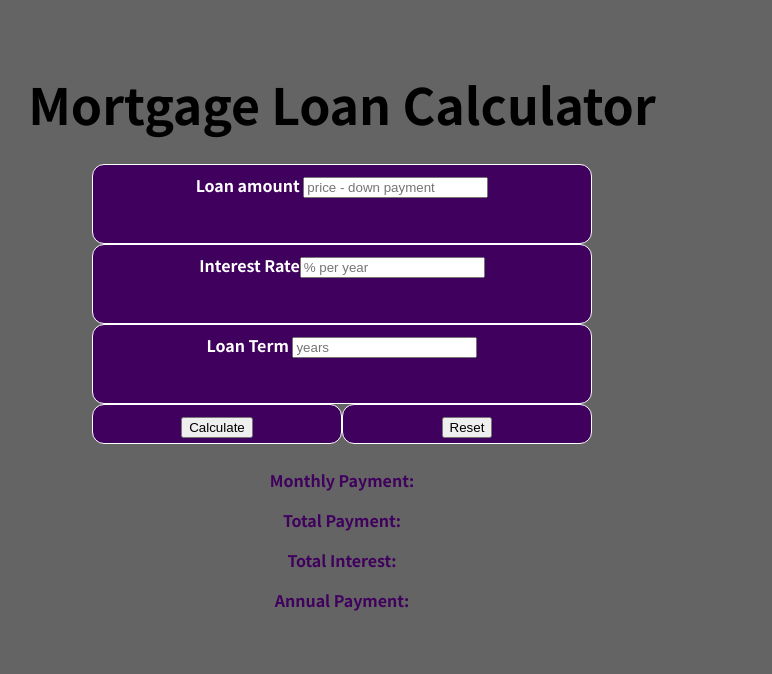
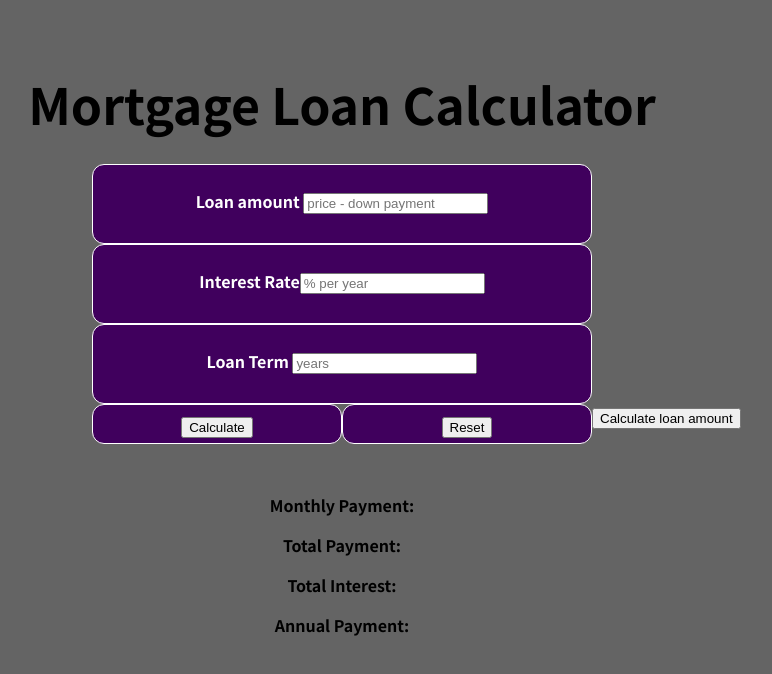
Before and after one commit to Tannerp647/MortgageCalcReact, a React (Create React App) app: page / in a window 1280 px wide. Shown: the top 674 px of the page, without its empty margins (298-1070 px from the left). Built offline with nearby package versions, Linux system fonts and the light colour scheme.

Commit message:
fixed syntax, added logic to reset text fields.

```diff
--- a/src/Components/Answer.js
+++ b/src/Components/Answer.js
@@ -7,7 +7,7 @@ const Answer = () => {
     const [monthlyPayment, setMonthlyPayment] = useState('');
     const [loanMonths, setLoanMonths] = useState('');
     const [interestRate, setInterestRate] = useState('');
-    const [LoanAmount, setLoanAmount] = useState('');
+    const [totalLoanAmount, setTotalLoanAmount] = useState('');
     const [totalPayment, setTotalPayment] = useState('');
     const [annualPayment, setAnnualPayment] = useState('');
     const [totalInterest, setTotalInterest] = useState('');
@@ -17,16 +17,16 @@ const Answer = () => {
     const interestRatePlusOne = interestRate + 1;
     const interestRateCalc = 1 - Math.pow(interestRatePlusOne, - loanMonths);
     const interestRateCalcTwo = interestRate / interestRateCalc;
-    const final = interestRateCalcTwo * LoanAmount;
+    const final = interestRateCalcTwo * totalLoanAmount;
 
     const calculate = (loanAmount, interestRate, loanTerm) => {
         calculateMonths(loanTerm);
         calcInterestRate(interestRate);
-        setLoanAmount(loanAmount);
+        setTotalLoanAmount(loanAmount);
         setMonthlyPayment(`$${Math.ceil(final)}`);
         setTotalPayment(`$${Math.ceil(final * loanMonths)}`);
         setAnnualPayment(`$${Math.ceil(final) * 12}`);
-        setTotalInterest(`$${Math.ceil(final * loanMonths) - LoanAmount}`);
+        setTotalInterest(`$${Math.ceil(final * loanMonths) - totalLoanAmount}`);
     };
 
     const calculateMonths = (loanTerm) => {
@@ -37,9 +37,11 @@ const Answer = () => {
         setInterestRate(interestRate / 100 / 12)
     };
 
+    //function to display the number output with commas.
     function numberWithCommas(x) {
         return x.toString().replace(/\B(?<!\.\d*)(?=(\d{3})+(?!\d))/g, ",");
-    }
+    };
+
 
 
 
@@ -48,7 +50,7 @@ const Answer = () => {
             <Form calculate={calculate} />
             <br></br>
             <br></br>
-            <p> Monthly Payment:   {numberWithCommas(monthlyPayment)} </p>
+            <p value={monthlyPayment}> Monthly Payment:   {numberWithCommas(monthlyPayment)} </p>
             <p> Total Payment:   {numberWithCommas(totalPayment)} </p>
             <p> Total Interest:   {numberWithCommas(totalInterest)} </p>
             <p> Annual Payment: {numberWithCommas(annualPayment)} </p>
--- a/src/Components/Form.js
+++ b/src/Components/Form.js
@@ -23,27 +23,37 @@ const Form = (props) => {
         props.calculate(loanAmount, interestRate, loanTerm);
     };
 
+    const handleReset = () => {
+        setLoanAmount('');
+        setInterestRate('');
+        setloanTerm('');
+
+    };
+
     return (
         <div>
             <div className="input_box">
                 <label> Loan amount </label>
-                <input type="number" placeholder="price - down payment" onChange={loanAmountHandler} />
+                <input type="number" value={loanAmount} placeholder="price - down payment" onChange={loanAmountHandler} />
             </div>
             <div className="input_box">
                 <label> Interest Rate</label>
-                <input type="number" placeholder="% per year" onChange={interestRateHandler} />
+                <input type="number" value={interestRate} placeholder="% per year" onChange={interestRateHandler} />
             </div>
             <div className="input_box">
                 <label> Loan Term  </label>
-                <input type="number" placeholder="years" onChange={loanTermHandler} />
+                <input type="number" value={loanTerm} placeholder="years" onChange={loanTermHandler} />
             </div>
             <div className="float_container">
                 <div className="float_child">
                     <button onClick={handleSubmit}> Calculate </button>
                 </div>
                 <div className="float_child">
-                    <button> Reset </button>
+                    <button onClick={handleReset}> Reset </button>
                 </div>
+            </div>
+            <div>
+                <button> Calculate loan amount</button>
             </div>
 
         </div>
--- a/src/Components/InputBox.css
+++ b/src/Components/InputBox.css
@@ -5,7 +5,7 @@
     color: white;
     background-color: #40005d;
     border: 1px solid white;
-    padding: 0.5rem;
+    padding: 1.5rem;
     border-radius: 12px;
     width: 500px;
     height: 80px;
@@ -70,7 +70,7 @@
 p {
   font-size: 1rem;
   font-weight: bold;
-  color: #40005d;
+  color: #000000;
   margin-left: auto;
   margin-right: auto;
   text-align: center;
```
